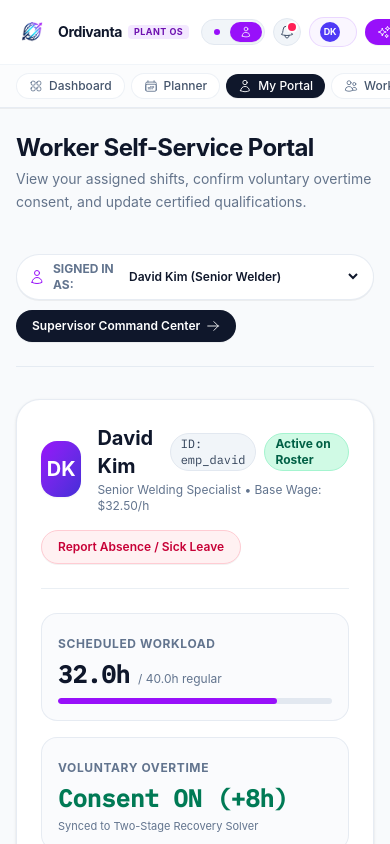
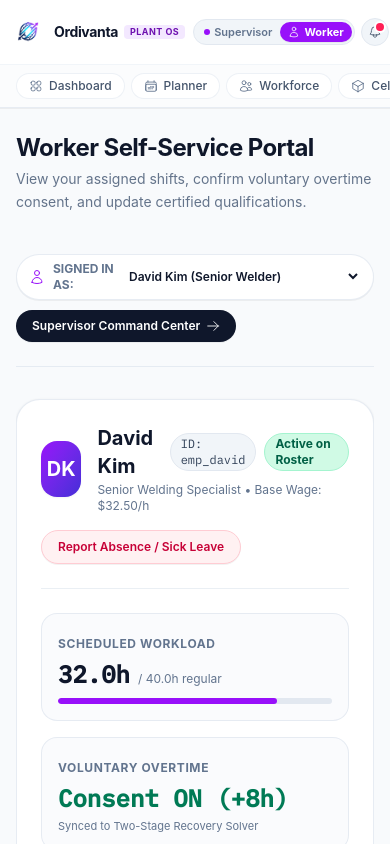
Before and after one commit to git791/Ordivanta, a Next.js app in the folder frontend/: page /worker in a window 390 px wide. Shown: the top 844 px of the page. Built offline with nearby package versions, Linux system fonts and the light colour scheme.

Commit message:
fix(ui): eliminate horizontal overflow in navbar and enforce strict viewport boundaries

```diff
--- a/frontend/app/dashboard/page.tsx
+++ b/frontend/app/dashboard/page.tsx
@@ -156,7 +156,7 @@ export default function DashboardPage() {
   if (loading) return <LoadingSpinner />;
 
   return (
-    <div className="space-y-8">
+    <div className="space-y-8 max-w-full overflow-x-hidden">
       {error && <ErrorBanner message={error} />}
 
       {/* Header with Plant & Period Selectors (Truck&Co style) */}
--- a/frontend/app/globals.css
+++ b/frontend/app/globals.css
@@ -85,8 +85,9 @@
 /* ─── Base styles ─────────────────────────────────────────────────────── */
 html,
 body {
+  width: 100%;
   max-width: 100vw;
-  overflow-x: hidden;
+  overflow-x: hidden !important;
   background-color: var(--canvas);
   color: var(--ink);
   font-family: var(--font-sans);
--- a/frontend/app/worker/page.tsx
+++ b/frontend/app/worker/page.tsx
@@ -129,7 +129,7 @@ export default function WorkerPortalPage() {
   const estimatedGrossPay = totalWeeklyHours * currentWorker.base_wage;
 
   return (
-    <div className="space-y-8 max-w-5xl mx-auto">
+    <div className="space-y-8 w-full max-w-5xl mx-auto overflow-x-hidden">
       {/* Toast Notification */}
       {syncToast && (
         <div className="fixed bottom-6 right-6 z-50 bg-slate-900 text-white px-5 py-3 rounded-2xl shadow-xl flex items-center gap-3 animate-in slide-in-from-bottom-3 duration-300 border border-slate-700 text-xs">
--- a/frontend/components/layout/AppShell.tsx
+++ b/frontend/components/layout/AppShell.tsx
@@ -19,14 +19,18 @@ import {
   UserIcon,
 } from '@heroicons/react/24/outline';
 
-const NAV_ITEMS = [
+const PRIMARY_NAV = [
   { href: '/dashboard', label: 'Dashboard', icon: Squares2X2Icon },
   { href: '/schedule', label: 'Planner', icon: CalendarDaysIcon, highlight: true },
-  { href: '/worker', label: 'My Portal', icon: UserIcon },
   { href: '/workforce', label: 'Workforce', icon: UsersIcon },
   { href: '/units', label: 'Cells', icon: CubeIcon },
   { href: '/shifts', label: 'Shifts', icon: ClockIcon },
   { href: '/experiments', label: 'Experiments', icon: BeakerIcon },
+];
+
+const ALL_NAV = [
+  ...PRIMARY_NAV,
+  { href: '/worker', label: 'Worker Portal', icon: UserIcon },
   { href: '/demo', label: 'Demo', icon: SparklesIcon },
   { href: '/settings', label: 'Settings', icon: Cog6ToothIcon },
 ];
@@ -40,8 +44,8 @@ export default function AppShell({ children }: { children: React.ReactNode }) {
   return (
     <div className="min-h-screen bg-canvas text-ink flex flex-col font-sans antialiased w-full max-w-full overflow-x-hidden">
       {/* ─── Truck&Co Inspired Floating / Pill Top Navigation ─────────────── */}
-      <header className="sticky top-0 z-50 bg-white/95 backdrop-blur-md border-b border-border/80 shadow-2xs w-full">
-        <div className="w-full max-w-7xl 2xl:max-w-[1440px] mx-auto px-4 sm:px-6 h-16 flex items-center justify-between gap-3">
+      <header className="sticky top-0 z-50 bg-white/95 backdrop-blur-md border-b border-border/80 shadow-2xs w-full overflow-hidden">
+        <div className="w-full max-w-7xl 2xl:max-w-[1440px] mx-auto px-3 sm:px-5 lg:px-6 h-16 flex items-center justify-between gap-2 lg:gap-3">
 
           {/* Left: Brand Identity with Official Logo */}
           <div className="flex items-center gap-2 shrink-0">
@@ -63,21 +67,21 @@ export default function AppShell({ children }: { children: React.ReactNode }) {
                     PLANT OS
                   </span>
                 </div>
-                <span className="text-[10px] text-slate-500 -mt-0.5 hidden sm:block">Workforce Scheduling</span>
+                <span className="text-[10px] text-slate-500 -mt-0.5 hidden 2xl:block">Workforce Scheduling</span>
               </div>
             </Link>
           </div>
 
           {/* Center: Truck&Co Navigation Pill Container */}
-          <nav aria-label="Main Navigation" className="hidden lg:flex items-center bg-slate-100/90 p-1 rounded-full border border-slate-200/80 shadow-2xs shrink">
-            {NAV_ITEMS.map(({ href, label, icon: Icon, highlight }) => {
+          <nav aria-label="Main Navigation" className="hidden lg:flex items-center bg-slate-100/90 p-1 rounded-full border border-slate-200/80 shadow-2xs shrink-0">
+            {PRIMARY_NAV.map(({ href, label, icon: Icon, highlight }) => {
               const active = pathname === href || pathname.startsWith(href + '/');
               return (
                 <Link
                   key={href}
                   href={href}
                   className={clsx(
-                    'flex items-center gap-1.5 px-3 py-1 rounded-full text-xs font-medium transition-all duration-150 whitespace-nowrap',
+                    'flex items-center gap-1.5 px-2.5 py-1 rounded-full text-xs font-medium transition-all duration-150 whitespace-nowrap',
                     active
                       ? 'bg-slate-900 text-white shadow-xs'
                       : 'text-slate-600 hover:text-slate-900 hover:bg-white/70',
@@ -89,10 +93,36 @@ export default function AppShell({ children }: { children: React.ReactNode }) {
                 </Link>
               );
             })}
+
+            {/* Extended Items visible on 2xl */}
+            <div className="hidden 2xl:flex items-center gap-0.5 border-l border-slate-200/80 ml-1 pl-1">
+              <Link
+                href="/demo"
+                className={clsx(
+                  'flex items-center gap-1 px-2 py-1 rounded-full text-xs font-medium transition-all duration-150 whitespace-nowrap',
+                  pathname === '/demo' ? 'bg-slate-900 text-white shadow-xs' : 'text-slate-600 hover:text-slate-900 hover:bg-white/70'
+                )}
+                title="Interactive Realism Demo"
+              >
+                <SparklesIcon className="w-3.5 h-3.5 shrink-0" />
+                <span>Demo</span>
+              </Link>
+              <Link
+                href="/settings"
+                className={clsx(
+                  'flex items-center gap-1 px-2 py-1 rounded-full text-xs font-medium transition-all duration-150 whitespace-nowrap',
+                  pathname === '/settings' ? 'bg-slate-900 text-white shadow-xs' : 'text-slate-600 hover:text-slate-900 hover:bg-white/70'
+                )}
+                title="System Settings"
+              >
+                <Cog6ToothIcon className="w-3.5 h-3.5 shrink-0" />
+                <span>Settings</span>
+              </Link>
+            </div>
           </nav>
 
-          {/* Right: Search, Plant Context, Supervisor Role & Action */}
-          <div className="flex items-center gap-2 sm:gap-2.5 shrink-0">
+          {/* Right: Search, Persona Switcher, Supervisor Role & Action */}
+          <div className="flex items-center gap-1.5 sm:gap-2 shrink-0">
             {/* Quick Search */}
             <div className="relative hidden 2xl:block">
               {isSearching ? (
@@ -121,32 +151,32 @@ export default function AppShell({ children }: { children: React.ReactNode }) {
             </div>
 
             {/* Persona / Role Switcher */}
-            <div className="flex items-center bg-slate-100 p-0.5 rounded-full border border-slate-200 text-[11px] font-medium shrink-0">
+            <div className="flex items-center bg-slate-100 p-0.5 rounded-full border border-slate-200 text-[11px] font-semibold shrink-0">
               <Link
                 href="/dashboard"
                 className={clsx(
-                  "px-2.5 py-1 rounded-full transition-all flex items-center gap-1",
+                  "px-2 sm:px-2.5 py-0.5 sm:py-1 rounded-full transition-all flex items-center gap-1",
                   pathname !== '/worker'
                     ? "bg-white text-slate-900 font-bold shadow-2xs"
                     : "text-slate-500 hover:text-slate-800"
                 )}
                 title="Switch to Supervisor Command Center"
               >
-                <span className="w-1.5 h-1.5 rounded-full bg-purple-600" />
-                <span className="hidden sm:inline">Supervisor</span>
+                <span className="w-1.5 h-1.5 rounded-full bg-purple-600 shrink-0" />
+                <span>Supervisor</span>
               </Link>
               <Link
                 href="/worker"
                 className={clsx(
-                  "px-2.5 py-1 rounded-full transition-all flex items-center gap-1",
+                  "px-2 sm:px-2.5 py-0.5 sm:py-1 rounded-full transition-all flex items-center gap-1",
                   pathname === '/worker'
                     ? "bg-purple-600 text-white font-bold shadow-2xs"
                     : "text-slate-500 hover:text-slate-800"
                 )}
                 title="Switch to Worker Self-Service Portal"
               >
-                <UserIcon className="w-3 h-3" />
-                <span className="hidden sm:inline">Worker</span>
+                <UserIcon className="w-3 h-3 shrink-0" />
+                <span>Worker</span>
               </Link>
             </div>
 
@@ -156,37 +186,35 @@ export default function AppShell({ children }: { children: React.ReactNode }) {
               className="w-7 h-7 sm:w-8 sm:h-8 rounded-full bg-slate-100 hover:bg-slate-200 border border-slate-200 flex items-center justify-center text-slate-600 transition-colors relative shrink-0"
               title="Supervisory Alerts"
             >
-              <BellIcon className="w-4 h-4" />
+              <BellIcon className="w-3.5 h-3.5 sm:w-4 sm:h-4" />
               <span className="absolute top-1 right-1 w-2 h-2 rounded-full bg-rose-500 ring-2 ring-white" />
             </Link>
 
-            {/* Plant Context & Role Pill */}
+            {/* Persona Profile Avatar Badge */}
             {pathname === '/worker' ? (
-              <div className="flex items-center gap-1.5 bg-purple-50/90 border border-purple-200/90 rounded-full px-2.5 py-1 text-xs shrink-0">
+              <div
+                className="flex items-center gap-1.5 bg-purple-50/90 border border-purple-200/90 rounded-full p-1 sm:px-2 sm:py-1 text-xs shrink-0 cursor-default"
+                title="David Kim • Senior Welder (Active Roster)"
+              >
                 <div className="w-5 h-5 rounded-full bg-indigo-600 text-white flex items-center justify-center font-bold text-[9px] shrink-0">
                   DK
                 </div>
-                <div className="hidden xl:flex flex-col text-left">
+                <div className="hidden 2xl:flex flex-col text-left">
                   <span className="font-semibold text-slate-900 leading-tight text-[11px]">David Kim</span>
                   <span className="text-[9px] text-purple-700 leading-none">Senior Welder</span>
                 </div>
-                <div className="h-3 w-px bg-purple-200 mx-0.5 hidden xl:block" />
-                <div className="flex items-center gap-1 text-purple-800 font-medium text-[11px]">
-                  <span className="truncate max-w-[95px] hidden sm:inline">Active Roster</span>
-                </div>
               </div>
             ) : (
-              <div className="flex items-center gap-1.5 bg-slate-100/90 border border-slate-200/90 rounded-full px-2.5 py-1 text-xs shrink-0">
+              <div
+                className="flex items-center gap-1.5 bg-slate-100/90 border border-slate-200/90 rounded-full p-1 sm:px-2 sm:py-1 text-xs shrink-0 cursor-default"
+                title={`Elena Vance • Shift Supervisor (${plant})`}
+              >
                 <div className="w-5 h-5 rounded-full bg-purple-600 text-white flex items-center justify-center font-bold text-[9px] shrink-0">
                   EV
                 </div>
-                <div className="hidden xl:flex flex-col text-left">
+                <div className="hidden 2xl:flex flex-col text-left">
                   <span className="font-semibold text-slate-900 leading-tight text-[11px]">Elena Vance</span>
                   <span className="text-[9px] text-slate-500 leading-none">Supervisor</span>
-                </div>
-                <div className="h-3 w-px bg-slate-300 mx-0.5 hidden xl:block" />
-                <div className="flex items-center gap-1 text-slate-700 font-medium text-[11px]">
-                  <span className="truncate max-w-[95px] hidden sm:inline">{plant}</span>
                 </div>
               </div>
             )}
@@ -194,17 +222,18 @@ export default function AppShell({ children }: { children: React.ReactNode }) {
             {/* Main Action: New Schedule / Solve */}
             <Link
               href="/schedule"
-              className="flex items-center gap-1.5 bg-purple-600 hover:bg-purple-700 text-white px-3 py-1.5 rounded-full text-xs font-semibold shadow-2xs hover:shadow-xs transition-all shrink-0"
+              className="flex items-center gap-1.5 bg-purple-600 hover:bg-purple-700 text-white px-2.5 sm:px-3 py-1.5 rounded-full text-xs font-semibold shadow-2xs hover:shadow-xs transition-all shrink-0"
+              title="Optimize Roster in Planner"
             >
               <SparklesIcon className="w-3.5 h-3.5" />
-              <span className="hidden md:inline">Optimize</span>
+              <span className="hidden xl:inline">Optimize</span>
             </Link>
           </div>
         </div>
 
         {/* Mobile / Tablet Horizontal Sub-Navigation */}
         <div className="lg:hidden flex items-center overflow-x-auto px-4 py-2 border-t border-slate-100 gap-1.5 bg-slate-50/60 no-scrollbar">
-          {NAV_ITEMS.map(({ href, label, icon: Icon }) => {
+          {ALL_NAV.map(({ href, label, icon: Icon }) => {
             const active = pathname === href || pathname.startsWith(href + '/');
             return (
               <Link
```
